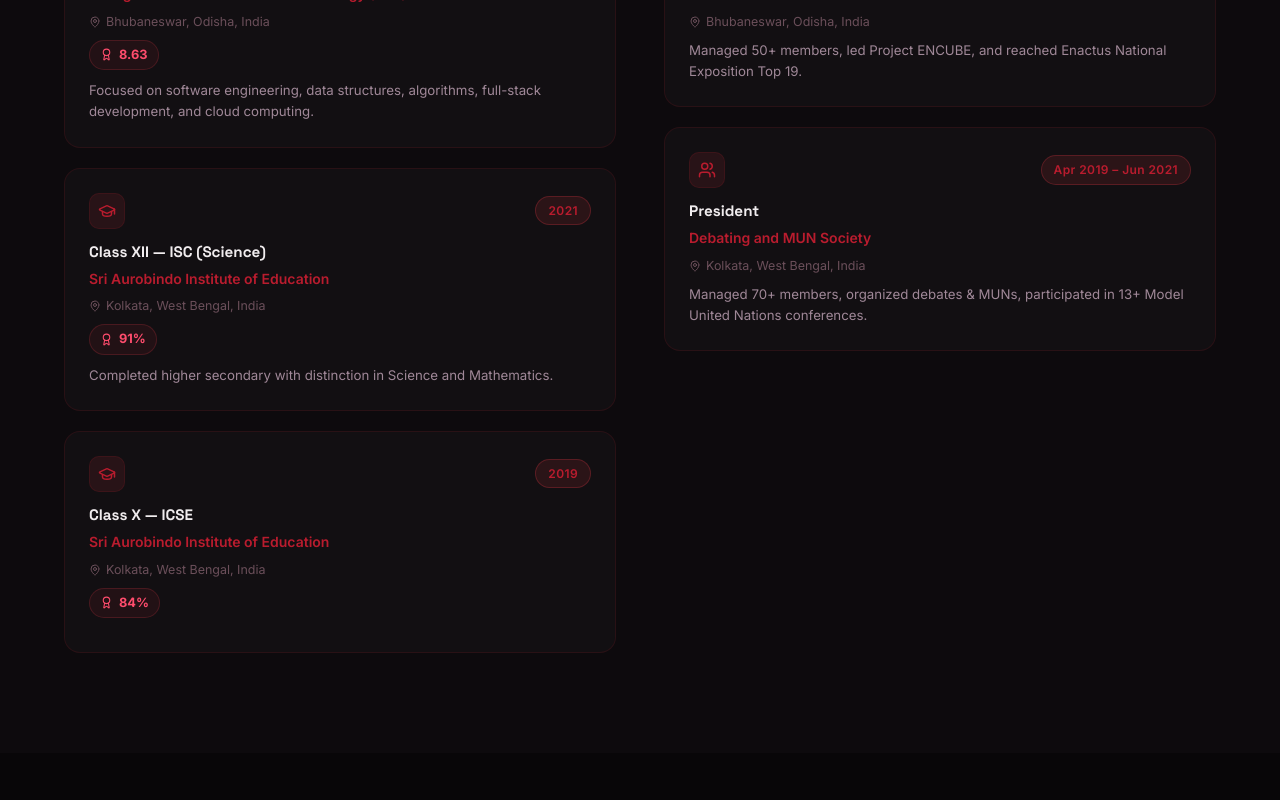
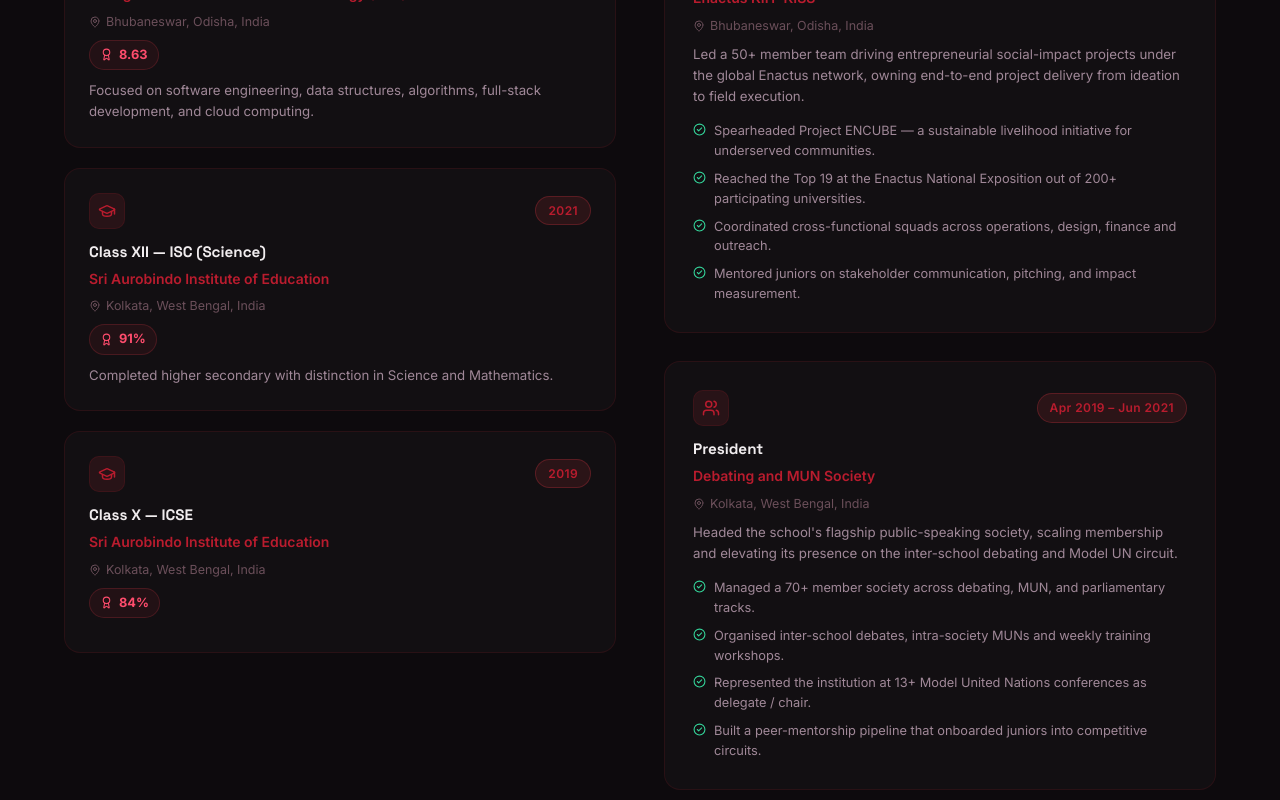
Before and after one commit to rohit1682/portfolio-react, a React (Vite) app: page / in a window 1280 px wide. Shown: the part 5840-6640 px from the top of the page. Built offline with nearby package versions, Linux system fonts and the light colour scheme.

Commit message:
UI updated

```diff
--- a/src/components/Education/Education.jsx
+++ b/src/components/Education/Education.jsx
@@ -1,5 +1,5 @@
 import { motion } from "framer-motion";
-import { GraduationCap, MapPin, Users, Award } from "lucide-react";
+import { GraduationCap, MapPin, Users, Award, CheckCircle2 } from "lucide-react";
 import { education, volunteer } from "../../constants";
 import { fadeLeft, fadeRight } from "../../hooks/animations";
 import SectionTitle from "../SectionTitle/SectionTitle";
@@ -8,7 +8,7 @@ import styles from "./Education.module.css";
 function EduCard({ item, i, isVolunteer, side }) {
   const variant = side === "left" ? fadeLeft : fadeRight;
   return (
-    <motion.div className={`card ${styles.card}`} variants={variant} custom={i * 0.12} initial="hidden" whileInView="visible" viewport={{ once: true, amount: 0.2 }}>
+    <motion.div className={`card ${styles.card} ${isVolunteer ? styles.volunteerCard : ""}`} variants={variant} custom={i * 0.12} initial="hidden" whileInView="visible" viewport={{ once: true, amount: 0.2 }}>
       <div className={styles.cardTop}>
         <div className={styles.iconWrap}>{isVolunteer ? <Users size={18} /> : <GraduationCap size={18} />}</div>
         <span className="tag">{item.period}</span>
@@ -20,6 +20,16 @@ function EduCard({ item, i, isVolunteer, side }) {
         <div className={styles.score}><Award size={13} />{item.score}</div>
       )}
       {item.description && <p className={styles.desc}>{item.description}</p>}
+      {item.highlights && item.highlights.length > 0 && (
+        <ul className={styles.highlights}>
+          {item.highlights.map((h) => (
+            <li key={h}>
+              <CheckCircle2 size={13} className={styles.checkIcon} />
+              <span>{h}</span>
+            </li>
+          ))}
+        </ul>
+      )}
     </motion.div>
   );
 }
--- a/src/components/Education/Education.module.css
+++ b/src/components/Education/Education.module.css
@@ -41,4 +41,31 @@
 
 .desc { font-size: 0.83rem; color: var(--text-secondary); line-height: 1.6; }
 
+/* Volunteer cards carry richer content so 2 of them roughly equal
+   the height of the 3 academic cards on the opposite column. */
+.volunteerCard { padding: 28px; margin-bottom: 28px; }
+.volunteerCard .desc { margin-bottom: 14px; }
+
+.highlights {
+  list-style: none;
+  padding: 0;
+  margin: 4px 0 0;
+  display: flex;
+  flex-direction: column;
+  gap: 8px;
+}
+.highlights li {
+  display: flex;
+  align-items: flex-start;
+  gap: 8px;
+  font-size: 0.8rem;
+  color: var(--text-secondary);
+  line-height: 1.55;
+}
+.checkIcon {
+  color: #34d399;
+  flex-shrink: 0;
+  margin-top: 2px;
+}
+
 @media (max-width: 768px) { .grid { grid-template-columns: 1fr; gap: 28px; } }
--- a/src/components/Projects/Projects.jsx
+++ b/src/components/Projects/Projects.jsx
@@ -71,7 +71,7 @@ export default function Projects() {
             {shown.map((project, i) => {
               const sc = statusColors[project.status] || statusColors["Completed"];
               return (
-                <motion.div key={project.id} variants={scaleIn} custom={i * 0.08} initial="hidden" whileInView="visible" viewport={{ once: true, amount: 0.1 }}>
+                <motion.div key={project.id} className={styles.cardWrap} variants={scaleIn} custom={i * 0.08} initial="hidden" whileInView="visible" viewport={{ once: true, amount: 0.1 }}>
                   <TiltCard className={`card ${styles.card} ${project.featured ? styles.featured : ""}`} featured={project.featured}>
                     {project.featured && <div className={styles.featuredBadge}><Star size={11} fill="currentColor" /> Featured</div>}
                     <div className={styles.cardTop}>
--- a/src/components/Projects/Projects.module.css
+++ b/src/components/Projects/Projects.module.css
@@ -30,6 +30,13 @@
   gap: 24px;
 }
 
+/* Wrapper around each TiltCard — must fill the grid cell so all
+   cards in a row equalize their height regardless of content length. */
+.cardWrap {
+  height: 100%;
+  display: flex;
+}
+
 .card {
   display: flex; flex-direction: column;
   padding: 26px;
@@ -37,6 +44,8 @@
   overflow: hidden;
   transition: var(--transition);
   cursor: default;
+  width: 100%;
+  height: 100%;
 }
 
 .featured {
@@ -113,7 +122,7 @@
 
 .checkIcon { color: #34d399; flex-shrink: 0; margin-top: 1px; }
 
-.tags { display: flex; flex-wrap: wrap; gap: 7px; }
+.tags { display: flex; flex-wrap: wrap; gap: 7px; margin-top: auto; }
 
 @media (max-width: 1000px) { .grid { grid-template-columns: repeat(2, 1fr); } }
 @media (max-width: 560px) { .grid { grid-template-columns: 1fr; } }
--- a/src/constants/education.js
+++ b/src/constants/education.js
@@ -31,13 +31,27 @@ export const volunteer = [
     organization: "Enactus KIIT-KISS",
     location: "Bhubaneswar, Odisha, India",
     period: "Oct 2022 – Feb 2024",
-    description: "Managed 50+ members, led Project ENCUBE, and reached Enactus National Exposition Top 19.",
+    description:
+      "Led a 50+ member team driving entrepreneurial social-impact projects under the global Enactus network, owning end-to-end project delivery from ideation to field execution.",
+    highlights: [
+      "Spearheaded Project ENCUBE — a sustainable livelihood initiative for underserved communities.",
+      "Reached the Top 19 at the Enactus National Exposition out of 200+ participating universities.",
+      "Coordinated cross-functional squads across operations, design, finance and outreach.",
+      "Mentored juniors on stakeholder communication, pitching, and impact measurement.",
+    ],
   },
   {
     role: "President",
     organization: "Debating and MUN Society",
     location: "Kolkata, West Bengal, India",
     period: "Apr 2019 – Jun 2021",
-    description: "Managed 70+ members, organized debates & MUNs, participated in 13+ Model United Nations conferences.",
+    description:
+      "Headed the school's flagship public-speaking society, scaling membership and elevating its presence on the inter-school debating and Model UN circuit.",
+    highlights: [
+      "Managed a 70+ member society across debating, MUN, and parliamentary tracks.",
+      "Organised inter-school debates, intra-society MUNs and weekly training workshops.",
+      "Represented the institution at 13+ Model United Nations conferences as delegate / chair.",
+      "Built a peer-mentorship pipeline that onboarded juniors into competitive circuits.",
+    ],
   },
 ];
```
